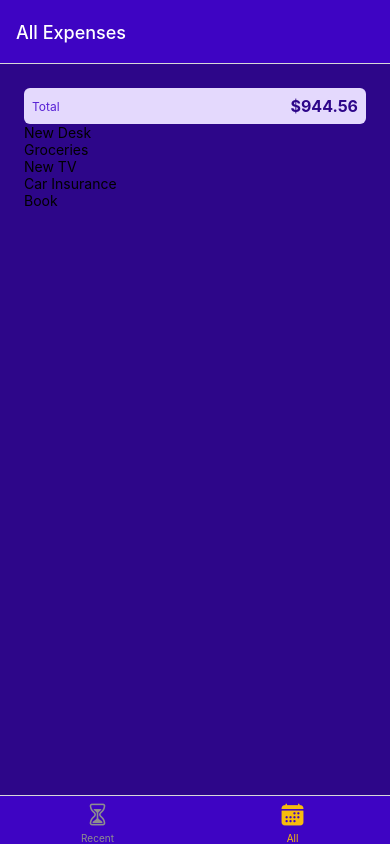
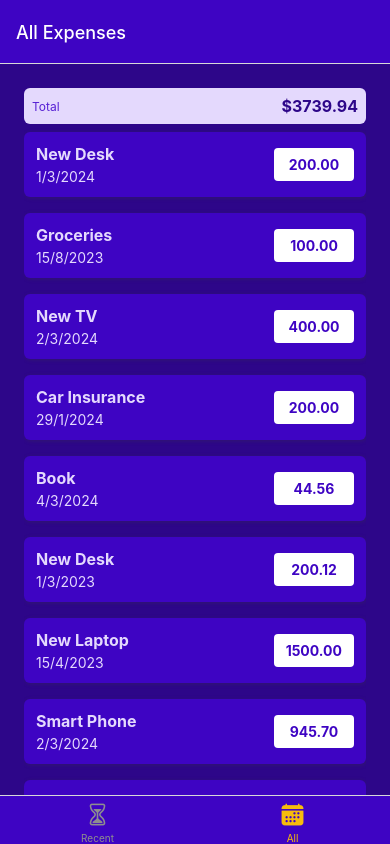
Before and after one commit to christosno/expense-tracker, a React Native app: screen /AllExpenses in a window 390 px wide. Built offline with nearby package versions, Linux system fonts and the light colour scheme.

Commit message:
Working on expense list

```diff
--- /dev/null
+++ b/components/ExpensesOutput/ExpenseItem.js
@@ -0,0 +1,61 @@
+import { Pressable, View, Text, StyleSheet } from "react-native";
+
+import { GlobalStyles } from "../../constants/style";
+import { getFormatedDate } from "../../util/date";
+
+function ExpenseItem({ description, date, amount }) {
+
+    return (
+        <Pressable>
+            <View style={styles.item}>
+                <View>
+                    <Text style={[styles.textBase, styles.descriptionText]}>{description}</Text>
+                    <Text style={styles.textBase}>{getFormatedDate(date)}</Text>
+                </View>
+                <View style={styles.amountContainer}>
+                    <Text style={styles.amountText}>{amount.toFixed(2)}</Text>
+                </View>
+            </View>
+        </Pressable>
+    )
+}
+
+export default ExpenseItem;
+
+const styles = StyleSheet.create({
+    item: {
+        padding: 12,
+        marginVertical: 8,
+        backgroundColor: GlobalStyles.colors.primary500,
+        flexDirection: "row",
+        justifyContent: "space-between",
+        alignItems: "center",
+        borderRadius: 6,
+        elevation: 4,
+        shadowColor: GlobalStyles.colors.gray500,
+        shadowOffset: { width: 1, height: 1 },
+        shadowOpacity: 0.4,
+        shadowRadius: 4,
+    },
+    textBase: {
+        color: GlobalStyles.colors.primary50,
+    },
+    descriptionText: {
+        fontSize: 16,
+        marginBottom: 4,
+        fontWeight: "bold",
+    },
+    amountContainer: {
+        paddingHorizontal: 12,
+        paddingVertical: 8,
+        backgroundColor: "white",
+        justifyContent: "center",
+        alignItems: "center",
+        borderRadius: 4,
+        minWidth: 80,
+    },
+    amountText: {
+        color: GlobalStyles.colors.primary500,
+        fontWeight: "bold",
+    }
+})
--- a/components/ExpensesOutput/ExpensesList.js
+++ b/components/ExpensesOutput/ExpensesList.js
@@ -1,9 +1,14 @@
 import { Text } from "react-native";
 import { FlatList } from "react-native-gesture-handler";
+import ExpenseItem from "./ExpenseItem";
 
 function renderExpeseItem(item) {
     return (
-        <Text>{item.description}</Text>
+        <ExpenseItem
+            description={item.description}
+            date={item.date}
+            amount={item.amount}
+        />
     )
 }
 
--- a/components/ExpensesOutput/ExpensesOutput.js
+++ b/components/ExpensesOutput/ExpensesOutput.js
@@ -35,6 +35,36 @@
         amount: 44.56,
         date: new Date(2024, 2, 4),
     },
+    {
+        id: "e6",
+        description: "New Desk",
+        amount: 200.123,
+        date: new Date(2023, 2, 1),
+    },
+    {
+        id: "e7",
+        description: "New Laptop",
+        amount: 1500.00,
+        date: new Date(2023, 3, 15),
+    },
+    {
+        id: "e8",
+        description: "Smart Phone",
+        amount: 945.70,
+        date: new Date(2024, 2, 2),
+    },
+    {
+        id: "e9",
+        description: "Moto Insurance",
+        amount: 100.00,
+        date: new Date(2023, 12, 29),
+    },
+    {
+        id: "e10",
+        description: "React Native Book",
+        amount: 49.56,
+        date: new Date(2024, 2, 5),
+    },
 
 ]
 
@@ -53,7 +83,9 @@
 const styles = StyleSheet.create({
     container: {
         flex: 1,
-        padding: 24,
+        paddingHorizontal: 24,
+        paddingTop: 24,
+        paddingBottom: 0,
         backgroundColor: GlobalStyles.colors.primary700,
     }
 })
--- /dev/null
+++ b/util/date.js
@@ -0,0 +1,5 @@
+
+
+export function getFormatedDate(date) {
+    return `${date.getDate()}/${date.getMonth() + 1}/${date.getFullYear()}`;
+}
```
